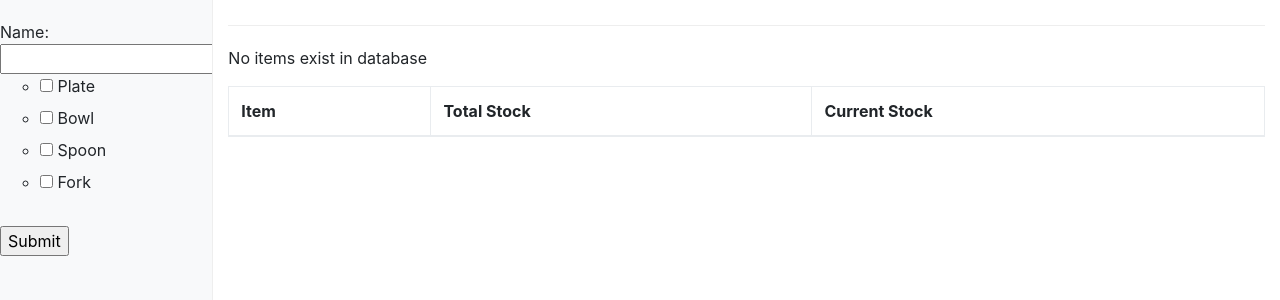
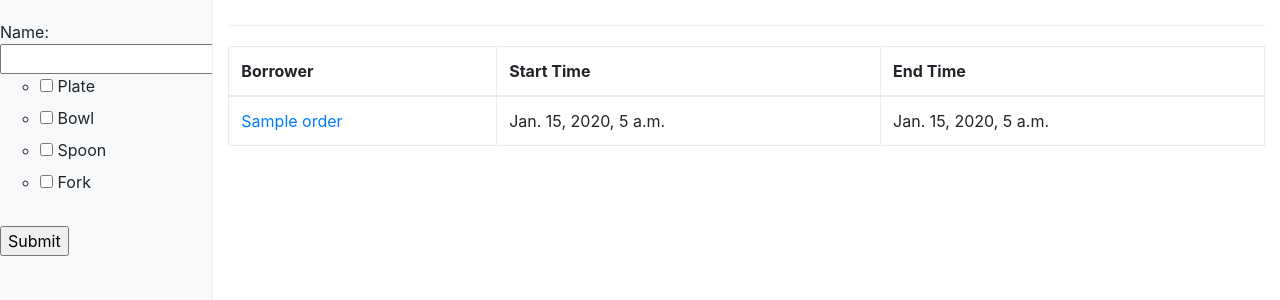
Before and after one commit to AidonLebar/Plate-Inventory-Management-System, a Django app: page /orders/ in a window 1280 px wide. Shown: the part 83-383 px from the top of the page. Run offline with Django 3.2, Linux system fonts and the light colour scheme; tables that the repository leaves empty hold one stand-in row (values such as "Sample post"); lists and menus that the app fills with data are empty; some libraries are stand-ins or nearby versions.

Commit message:
added order index table, fixed item index table

```diff
--- a/inventory/templates/inventory/orderIndex.html
+++ b/inventory/templates/inventory/orderIndex.html
@@ -5,23 +5,19 @@
     <table class="table table-bordered">
       <thead>
         <tr>
-      <th>Item</th>
-      <th>Total Stock</th>
-      <th>Current Stock</th>
+          <th>Borrower</th>
+          <th>Start Time</th>
+          <th>End Time</th>
         </tr>
       </thead>
       <tbody>
-      {% if inventory_item_list %}
-            {% for item in inventory_item_list %}
+                {% for order in order_list %}
                 <tr>
-                <td><a href="/inventoryItem/{{ item.id }}/">{{ item.item_name }}</td>
-                <td>{{ item.total_stock }}</td>
-                <td>{{ item.currentStock }}</td>
+                    <td><a href="/Orders/{{ order.id }}/">{{ order.borrower_name }}</td>
+                    <td>{{ order.start_time }}</td>
+                    <td>{{ order.end_time }}</td>
                 </tr>
                 {% endfor %}
-      {% else %}
-          <p>No items exist in database</p>
-      {% endif %}
       </tbody>
     </table>
 
```
Also changed, not shown: inventory/templates/inventory/inventoryItemIndex.html (+5 -3 lines). Lines whose indentation alone changed are shown as unchanged.
